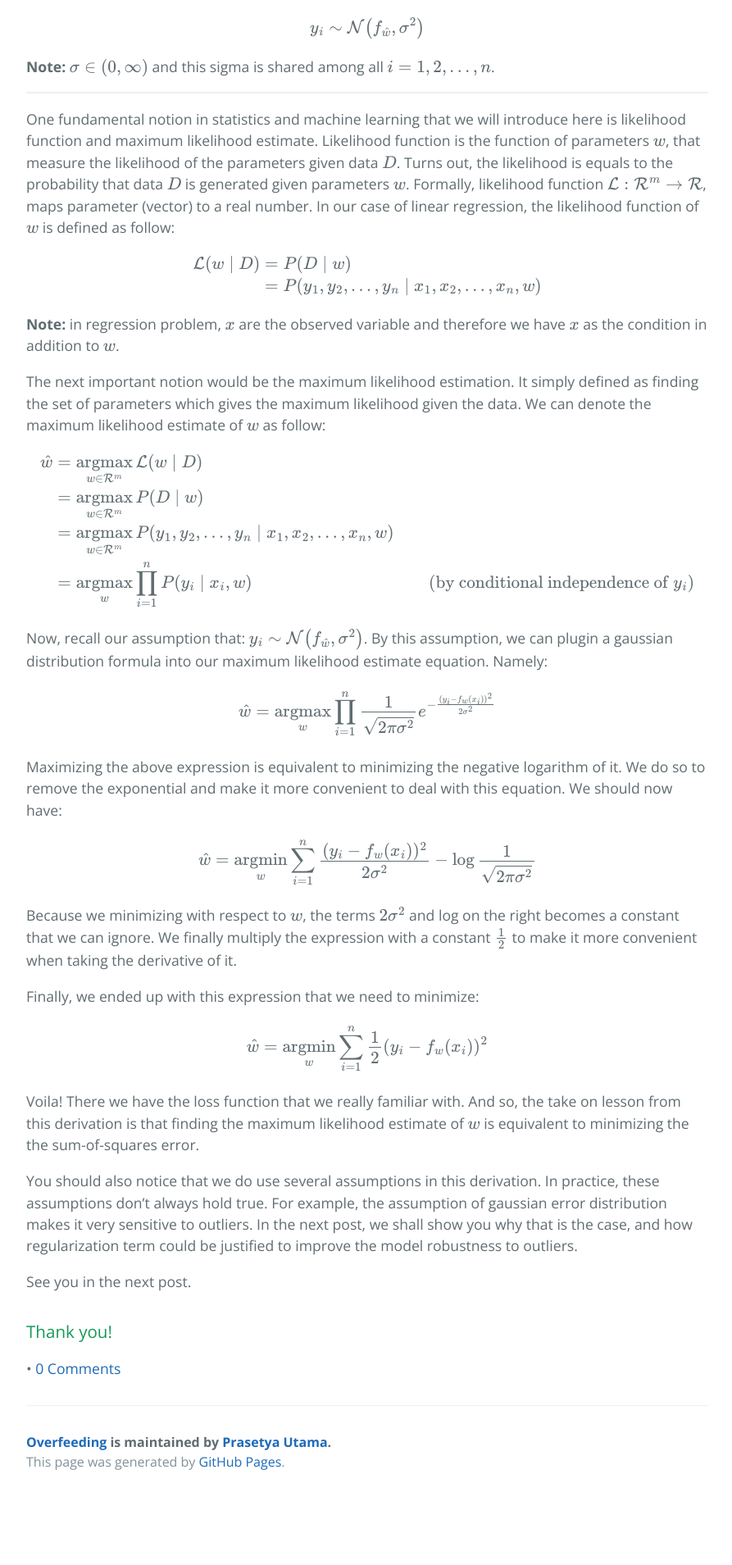
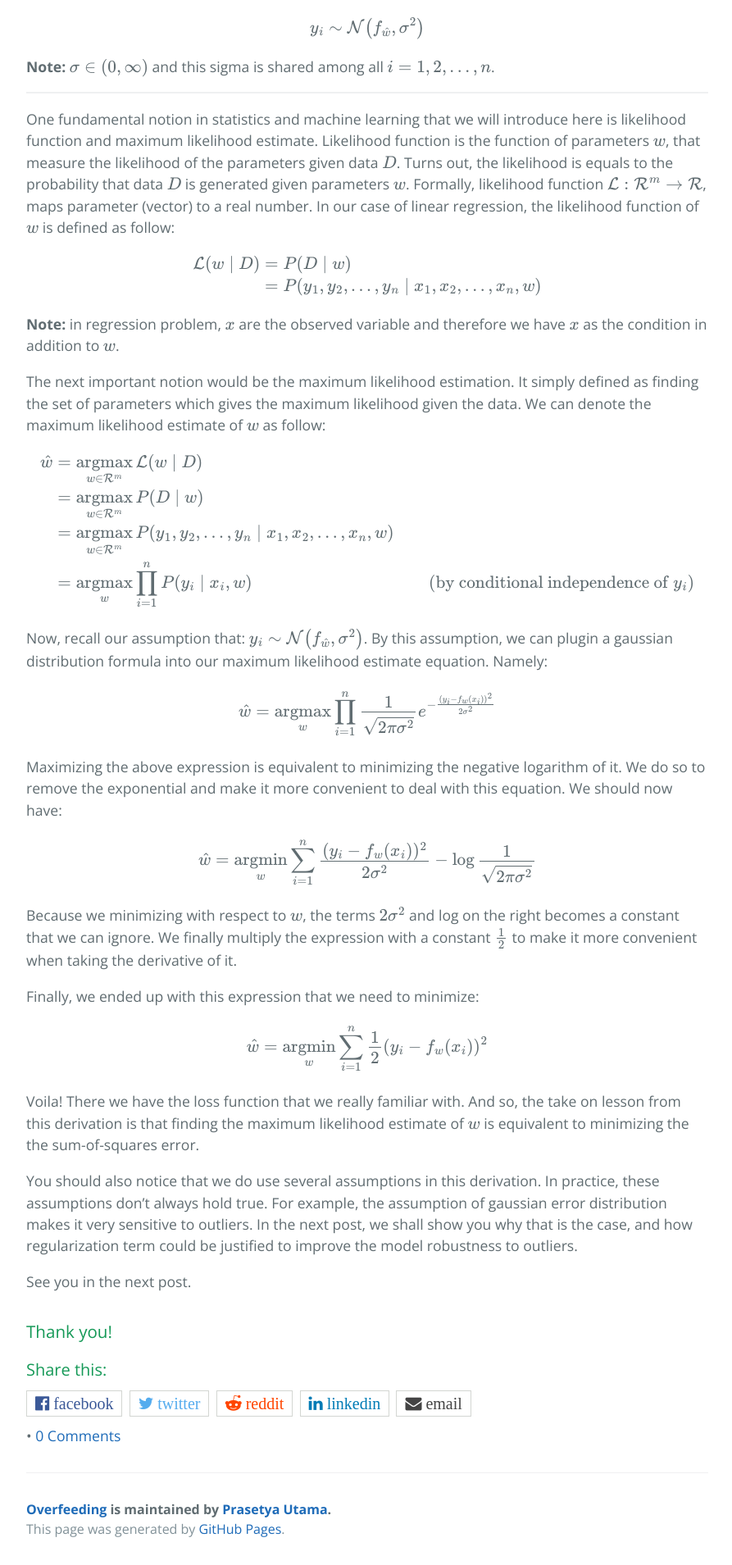
Before and after one commit to putama/putama.github.io, a Jekyll site: the page built from _posts/2017-08-22-LM-notes.markdown, in a window 1280 px wide. Shown: the part 1301-3210 px from the top of the page at 82% size, without its empty margins (192-1085 px from the left). Built offline with Jekyll 4.4.1, drawn with Linux system fonts in a browser that asks for light colours; formulas are drawn with MathJax 3; comment, search, counter and statistics services are not loaded; before the commit the page ends 3128 px from its top, so only the background shows below that.

Commit message:
share bar

```diff
--- a/_includes/head.html
+++ b/_includes/head.html
@@ -8,4 +8,6 @@
   <link rel="stylesheet" href="{{ site.baseurl }}/css/cayman.css">
   <link rel="icon" type="image/png" href="/resource/robot.png">
   <script src="https://cdnjs.cloudflare.com/ajax/libs/mathjax/2.7.0/MathJax.js?config=TeX-AMS-MML_HTMLorMML" type="text/javascript"></script>
+  <link href="https://maxcdn.bootstrapcdn.com/font-awesome/4.7.0/css/font-awesome.min.css" rel="stylesheet">
+  <link rel="stylesheet" href="{{ site.baseurl }}/css/sharebar.css">
 </head>
--- /dev/null
+++ b/_includes/share-bar.html
@@ -0,0 +1,34 @@
+<div id="share-bar">
+	<h4>Share this:</h4>
+	<div class="share-buttons">
+	    <a  href="https://www.facebook.com/sharer/sharer.php?u={{ site.url }}{{ site.baseurl }}{{ page.url }}"
+	        onclick="window.open(this.href, 'pop-up', 'left=20,top=20,width=500,height=500,toolbar=1,resizable=0'); return false;"
+	        title="Share on Facebook" >
+	        <i class="fa fa-facebook-official share-button"> facebook</i>
+	    </a>
+
+	    <a  href="https://twitter.com/intent/tweet?text={{ page.title }}&url={{ site.url }}{{ site.baseurl }}{{ page.url }}"
+	        onclick="window.open(this.href, 'pop-up', 'left=20,top=20,width=500,height=500,toolbar=1,resizable=0'); return false;"
+	        title="Share on Twitter" >
+	        <i class="fa fa-twitter share-button"> twitter</i>
+	    </a>
+
+	    <a  href="http://www.reddit.com/submit?url={{ site.url }}{{ site.baseurl }}{{ page.url }}"
+	        onclick="window.open(this.href, 'pop-up', 'left=20,top=20,width=900,height=500,toolbar=1,resizable=0'); return false;"
+	        title="Share on Reddit" >
+	        <i class="fa fa-reddit-alien share-button"> reddit</i>
+	    </a>
+
+	    <a  href="https://www.linkedin.com/shareArticle?mini=true&url={{ site.url }}{{ site.baseurl }}{{ page.url }}&title={{ page.title }}&summary={{ page.description }}&source={{ site.title }}"
+	        onclick="window.open(this.href, 'pop-up', 'left=20,top=20,width=500,height=500,toolbar=1,resizable=0'); return false;"
+	        title="Share on LinkedIn" >
+	        <i class="fa fa-linkedin share-button"> linkedin</i>
+	    </a>
+
+	    <a  href="mailto:?subject={{ page.title }}&amp;body=Check out this site {{ site.url }}{{ site.baseurl }}{{ page.url }}"
+	        title="Share via Email" >
+	        <i class="fa fa-envelope share-button"> email</i>
+	    </a>
+	</div>
+
+</div>
--- a/_layouts/post.html
+++ b/_layouts/post.html
@@ -5,7 +5,7 @@ layout: default
 <p class="meta">{{ page.date | date_to_string }}</p>
 
 {{ content }}
-
+{% include share-bar.html %}
 {% include disqus.html %}
 
 {% if page.comments %} • <a href="https://putama.github.io{{ page.url }}#disqus_thread">0 Comments</a>{% endif %}
--- a/_posts/2017-08-26-L2-Bayesian.markdown
+++ b/_posts/2017-08-26-L2-Bayesian.markdown
@@ -4,6 +4,8 @@ title:  "L2 Regularization from Probabilistic Perspective"
 date:   2017-08-26 19:10:00
 categories: main
 comments: true
+---
+
 ---
 
 Hi everyone! In the [previous post]({{ site.url }}/main/2017/08/20/LM-notes.html) we have noted that least-squared regression is very prone to overfitting. Due to some assumptions used to derive it, L2 loss function is sensitive to outliers i.e. outliers can penalize the L2 loss function heavily, messing up the model entirely. You must have been aware that adding regularization terms helps to improve the robustness of the model. The regulazired L2 loss is expressed as follow:
--- /dev/null
+++ b/css/sharebar.css
@@ -0,0 +1,91 @@
+/* Share Bar */
+#share-bar {
+    font-size: 20px;
+}
+
+/* Title */
+#share-bar h4 {
+    margin-bottom: 10px;
+    font-weight: 500;
+}
+
+/* All buttons */
+.share-buttons {
+}
+
+/* Each button */
+.share-button {
+    margin: 0px;
+    margin-bottom: 10px;
+    margin-right: 3px;
+    border: 1px solid #D3D6D2;
+    padding: 5px 10px 5px 10px;
+}
+.share-button:hover {
+    opacity: 1;
+    color: #ffffff;
+}
+
+/* Facebook button */
+.fa-facebook-official {
+    color: #3b5998;
+}
+.fa-facebook-official:hover {
+    background-color: #3b5998;
+}
+
+/* Twitter button */
+.fa-twitter {
+    color: #55acee;
+}
+.fa-twitter:hover {
+    background-color: #55acee;
+}
+
+/* Google-PLus button */
+.fa-google-plus {
+    color: #dd4b39;
+}
+.fa-google-plus:hover {
+    background-color: #dd4b39;
+}
+
+/* Pinterest button */
+.fa-pinterest-p {
+    color: #cb2027;
+}
+.fa-pinterest-p:hover {
+    background-color: #cb2027;
+}
+
+/* Tumblr button */
+.fa-tumblr {
+    color: #32506d;
+}
+.fa-tumblr:hover {
+    background-color: #32506d;
+}
+
+/* Reddit button */
+.fa-reddit-alien {
+    color: #ff4500;
+}
+.fa-reddit-alien:hover {
+    background-color: #ff4500;
+}
+
+/* LinkedIn button */
+.fa-linkedin {
+    color: #007bb5;
+}
+.fa-linkedin:hover {
+    background-color: #007bb5;
+}
+
+/* Email button */
+.fa-envelope {
+    color: #444444;
+}
+.fa-envelope:hover {
+    background-color: #444444;
+}
```
